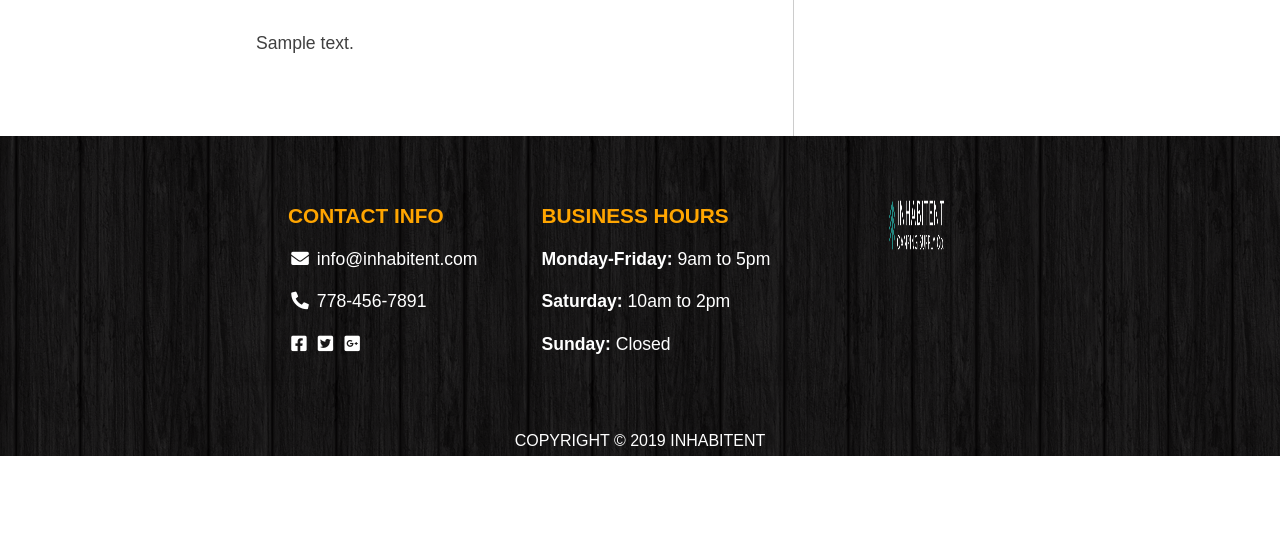
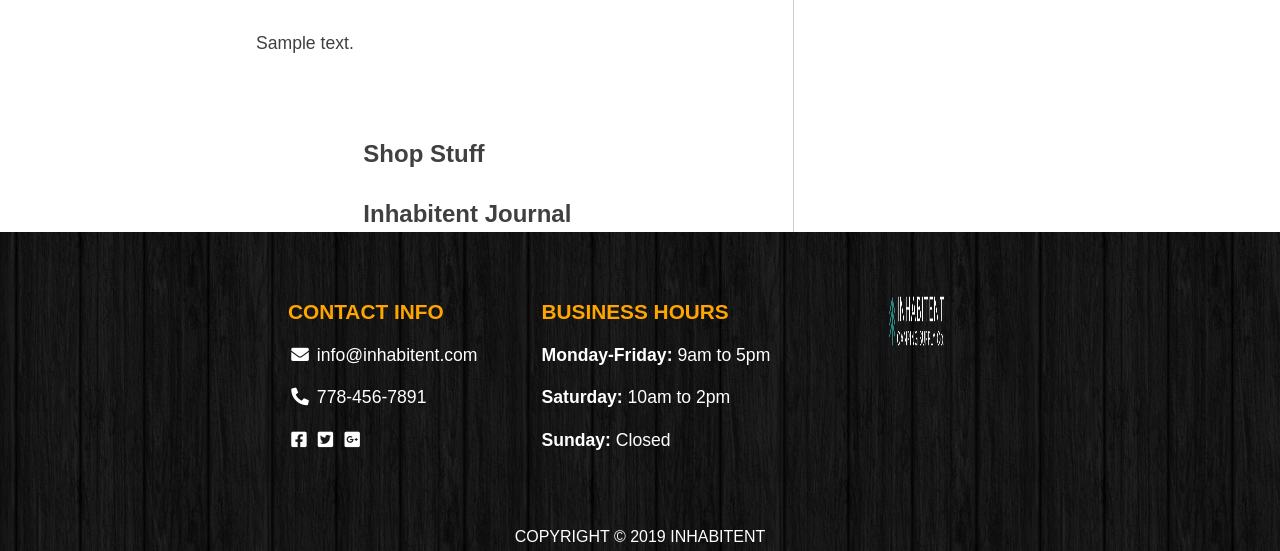
Before and after one commit to EdinK1/Inhabitent, a WordPress theme: the page made by themes/inhabitent/front-page.php in a window 1280 px wide. Shown: the part 67-618 px from the top of the page. Run offline with PHP 8.4 and a stand-in for WordPress, Linux system fonts and the light colour scheme; the site name, menu and one post (Sample post) are stand-ins, and other content is empty; some libraries are stand-ins or nearby versions.

Commit message:
create and modify front page

```diff
--- a/themes/inhabitent/front-page.php
+++ b/themes/inhabitent/front-page.php
@@ -15,6 +15,41 @@ get_header(); ?>
 
 			<?php endwhile; // End of the loop. ?>
 		</section>
+
+		<div class="container">
+		<section class="shop-stuff">
+
+			<h2 class="title">Shop Stuff</h2>
+
+			<ul class="shop-terms">
+
+			<?php $terms = get_terms(array(
+			'taxonomy' => 'product_type',
+			));?>
+
+			<?php if ($terms) : foreach ($terms as $term) :?>
+
+
+				<li class="shop-term">
+					<img src="#" />
+					<p><?= $term->description ?></p>
+				<a href="<?= esc_url(get_term_link($term)); ?>">
+					<?= $term->name; ?> Stuff
+					</a>
+				</li>
+
+			<?php endforeach; endif;?>
+			</ul>
+		</section>
+
+		<section class="journal">
+
+			<h2 class="title">Inhabitent Journal</h2>
+
+
+		</section>
+
+		</div>
 		</main><!-- #main -->
 	</div><!-- #primary -->
 
```
